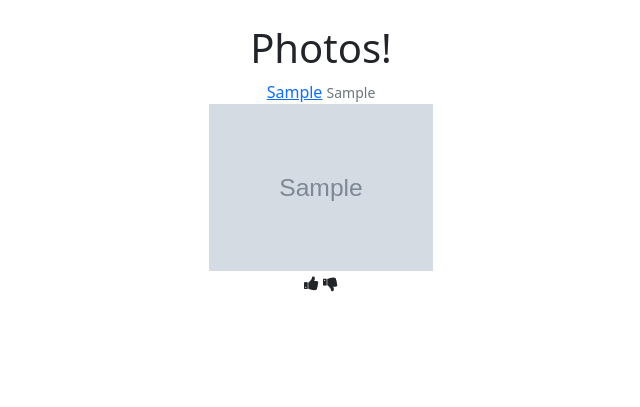
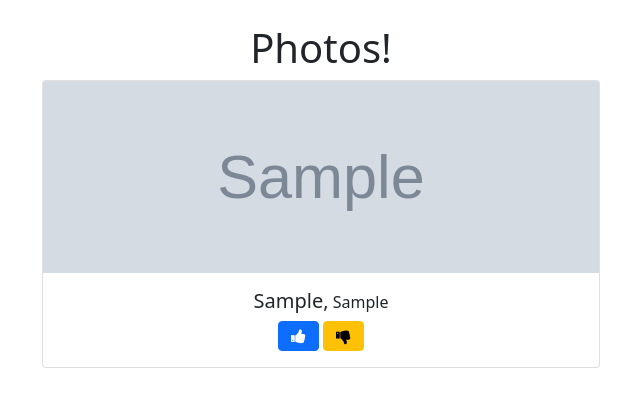
Before and after one commit to Hot-Or-Not-Eco-Edition/Hot-Or-Not-Eco-Edition, a Django app: page /photos/ in a window 1280 px wide. Shown: the part 56-463 px from the top of the page, without its empty margins (319-959 px from the left). Run offline with Django 3.2, Linux system fonts and the light colour scheme; tables that the repository leaves empty hold one stand-in row (values such as "Sample post"); grey boxes marked "Sample" are stand-in pictures; parts of the project's set-up code (start-up, migrations or seed data) failed here and were passed over.

Commit message:
photos showing better

```diff
--- a/hotornotapp/hotornot_app/hotornot_rater/templates/photos.html
+++ b/hotornotapp/hotornot_app/hotornot_rater/templates/photos.html
@@ -10,18 +10,18 @@
     <h1> Photos! </h1>
 
     {% for pic in photos %}
-          <div class="media-body">
-            <div class="article-metadata">
-              <a class="mr-2">{{ pic.city }}</a>
-              <small class="text-muted">{{ pic.country}}</small>
-            </div>
-
-            <img src="http://localhost:8000/media/{{pic.imageUploaded}}" style="width: 20%; height: 20%;" alt="http://localhost:8000/media/{{pic.imageUploaded}}">
-            <br>
-            <i class="fa fa-thumbs-up"></i>
-            <i class="fa fa-thumbs-down"></i>
-
-          </div>
+    <div class="card w-50 h-50" style="width: 18rem;">
+        <img class="card-img-top" style="width: 100%; height: 15vw; object-fit: cover;"src="http://localhost:8000/media/{{pic.imageUploaded}}" alt="http://localhost:8000/media/{{pic.imageUploaded}}">
+        <div class="card-body">
+          <h5 class="card-title d-inline-block">{{ pic.city }},</h5>
+          <p class="card-subtitle d-inline-block">{{ pic.country}}</p>
+          <!--a href="#" class="btn btn-primary">Go somewhere</a-->
+          <br>
+          <a href="#" class="btn btn-primary fa fa-thumbs-up"></a>
+          <a href="#" class="btn btn-warning fa fa-thumbs-down"></a>
+        </div>
+      </div>
+      <br>
     {% endfor %}
 
 </center>
```
